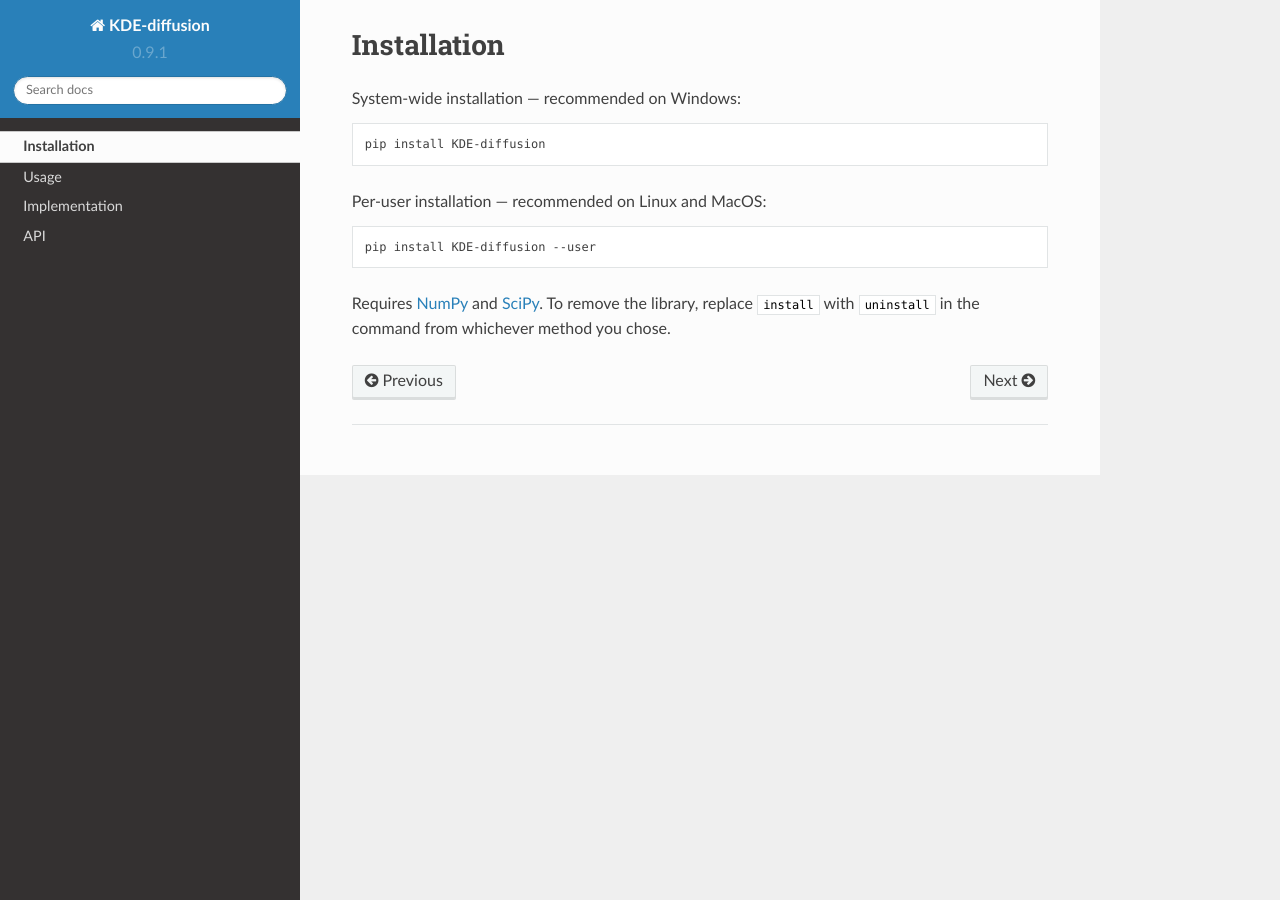
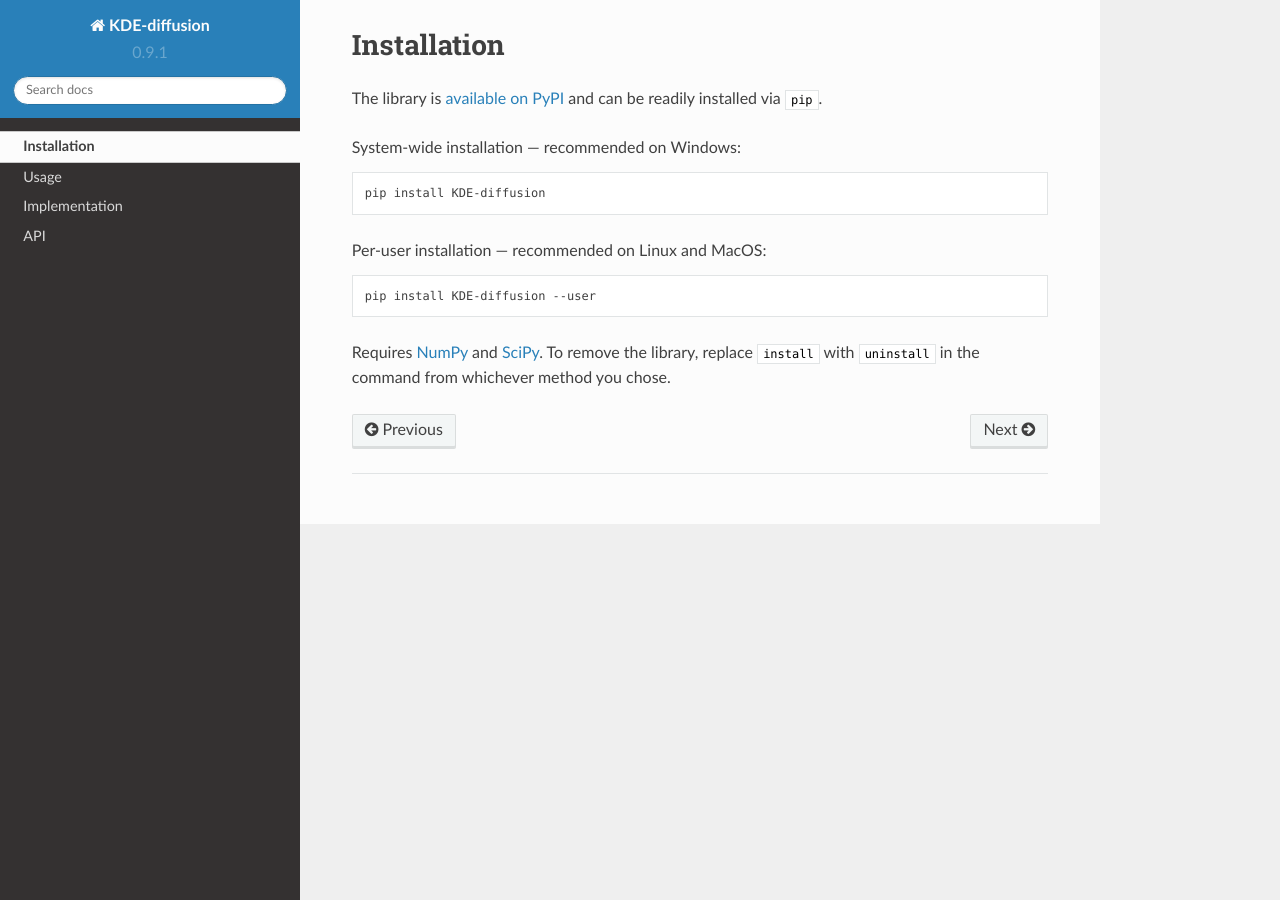
Before and after one commit to john-hen/KDE-diffusion, a Sphinx documentation site: the page built from docs/installation.md, in a window 1280 px wide. Built offline with Sphinx 7.4.7 and the Read the Docs theme 2.0.0, drawn with Linux system fonts in a browser that asks for light colours; some of the changed lines change nothing that is shown.

Commit message:
Added link to PyPI page.

````diff
--- a/docs/installation.md
+++ b/docs/installation.md
@@ -1,5 +1,7 @@
 Installation
 ------------
+
+The library is [available on PyPI][1] and can be readily installed via `pip`.
 
 System-wide installation — recommended on Windows:
 ```none
@@ -11,9 +13,10 @@
 pip install KDE-diffusion --user
 ```
 
-Requires [NumPy][1] and [SciPy][2]. To remove the library, replace
+Requires [NumPy][2] and [SciPy][3]. To remove the library, replace
 `install` with `uninstall` in the command from whichever method you
 chose.
 
-[1]: https://numpy.org/
-[2]: https://scipy.org/
+[1]: https://pypi.org/project/KDE-diffusion/
+[2]: https://numpy.org/
+[3]: https://scipy.org/
````
